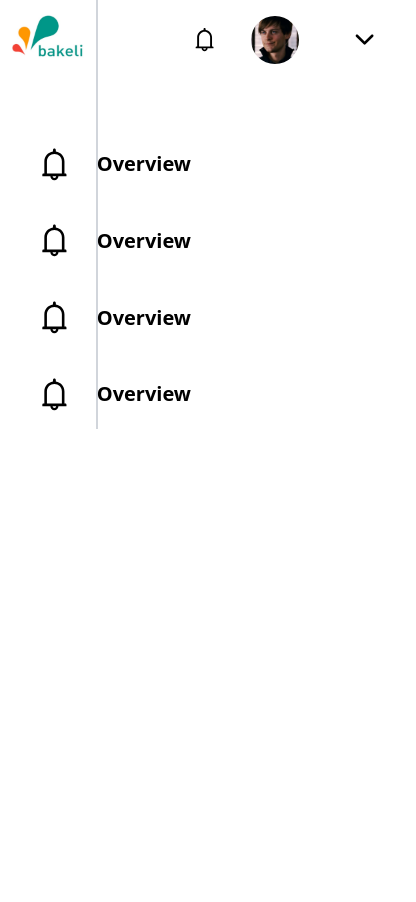
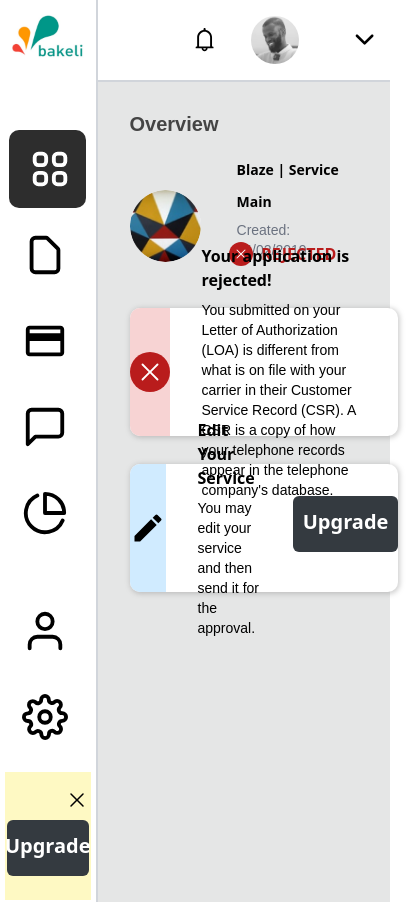
Before and after one commit to Amir31-scurt/Dashboard, a React (Create React App) app: page / in a window 390 px wide. Shown: the top 902 px of the page, 416 px wide, since content can reach past the window. Before the commit the page ends 844 px from the top, so only its background shows below. Built offline with nearby package versions, Linux system fonts and the light colour scheme; some icons are missing.

Commit message:
Contenu Document

```diff
--- a/src/App.js
+++ b/src/App.js
@@ -1,23 +1,22 @@
-import { FaAddressBook } from "react-icons/fa6";
+// import { FaAddressBook } from "react-icons/fa6";
 import React, { useEffect, useState, useRef } from 'react';
+import { FiMessageSquare, FiUser, FiPieChart, FiSettings } from "react-icons/fi";
+import { MdOutlinePayment, MdEdit } from "react-icons/md";
+
 import './index.css'
 import SideBar from './components/SidCompos';
 import './CSS/Style-App.css'
 import NavBar from "./components/NavCompos";
+import { HiXMark } from "react-icons/hi2";
 
 
 
 function App() {
-  //State {etat, donnees dynamiques}//////////////////////
+  //State {etat, donnees dynamiques}/////
 
 
 
-
-
-  // comportement/////////////////////////////////////
-
-
-
+  // comportement///////////////////
 
 
 
@@ -26,11 +25,81 @@ function App() {
   return (
     <div className='flex h-full'>
       {/************ SidBar********** */}
-      <div className='w-1/4 h-auto route border-r-2 border-gray-300 bg-white-500'>
-        <SideBar/>
+      <div className='w-1/4 h-auto route border-r-2 border-gray-300 '>
+        <SideBar />
       </div>
-      <div className='w-3/4 bg-white-500'>
-        <NavBar/>
+
+      <div className="w-3/4">
+        {/********NavBar**********/}
+        <div className=' bg-white-500 border-b-2 border-gray-300 h-22'>
+          <NavBar />
+        </div>
+
+        {/********* ConTenu Page **********/}
+        <div className="documo pt-7">
+          <div className="ms-8">
+            <p className="fonto font-bold text-xl text-[#444]">Overview</p>
+          </div>
+
+          <div className='w-5/12 ms-8 my-8 flex moto'>
+
+            <div className="flex items-center w-3/4 mt-3">
+              <div className="imge">
+                <img src="Images/ellipse1.jpg" className="rounded-full" alt="" />
+              </div>
+              <div className="ms-5 moto2">
+                <h2 className="text-2xl font-bold mb-3 ms-4">Blaze | Service Main</h2>
+                <p className="text-sm ms-4 text-gray-500 fonto">Created: 24/02/2019</p>
+              </div>
+            </div>
+
+            <div className=' mb-4 ms-4 flex items-center justify-center moto3'>
+              <button className="rounded-full bg-red-700 text-white p-1"><HiXMark /></button>
+              <p className="text-red-700 font-bold ms-2">REJECTED</p>
+            </div>
+          </div>
+
+          <div className='ms-8 h-32 w-11/12 shad flex items-center'>
+            <div className="shad2 w-4/12">
+              <button className="rounded-full bg-red-700 text-white w-10 h-10 flex items-center justify-center">
+                <HiXMark className='text-3xl'/>
+              </button>
+            </div>
+            <div className="mx-8">
+              <h3 className='font-bold mb-2'>Your application is rejected! </h3>
+              <p className='text-sm fonto'>
+                You submitted on your Letter of Authorization (LOA) is
+                different from what is on file with your carrier in their Customer Service Record (CSR). A CSR is a copy of
+                how your telephone records appear in the telephone company's database.
+              </p>
+            </div>
+          </div>
+
+          <div className='ms-8 h-32 w-11/12 shad flex items-center mt-7'>
+            <div className="shad23 w-2/12">
+                <MdEdit className='text-4xl'/>
+            </div>
+            <div className="mx-8 w-7/12">
+              <h3 className='font-bold mb-2'>Edit Your Service</h3>
+              <p className='text-sm fonto'>
+                You may edit your service and then send it for the approval.
+              </p>
+            </div>
+
+            <div className="w-2/12 part3 mt-4">
+            <button className="bg-[#343A40] h-14 flex items-center justify-center mb-6 rounded-md	 w-full">
+              <p className="text-white font-bold text-xl pb-1">Upgrade</p>
+            </button>
+          </div>
+          </div>
+
+
+
+
+        </div>
+
+
+
       </div>
     </div>
   );
--- a/src/CSS/Style-App.css
+++ b/src/CSS/Style-App.css
@@ -8,7 +8,7 @@
   font-size: 1.7em;
 }
 .icono{
-  font-size: 2.3em;
+  font-size: 2em;
 }
 .imge{
   width: 90px;
@@ -17,27 +17,55 @@
   width: 100%;
   height: 100%;
 }
-.longeur{
-  width: 90%;
-  margin: auto;
-  background-color: #005898;
-  height: 200px;
+.click{
+  width: 95%;
 }
-.click:hover{
-  background-color: black;
+.focu{
+  width: 95%;
+  background-color: rgba(0, 0, 0, 0.822);
   color: #fff;
-  border-radius: 15px;
+  border-radius: 10px;
+}
+ .click:focus, .click:hover {
+  background-color: rgba(0, 0, 0, 0.822);
+  color: #fff;
+  border-radius: 10px;
 }
 
-
-
-
-
-
-
-
-
-
+.documo{
+  width: 100%;
+  height: 930px;
+  background-color: #010d0d1a;
+}
+.longuer{
+  width: 90%;
+}
+.mono{
+  color:#F59F00;
+  font-weight: bold;
+}
+.mono1{
+  width: 100%;
+}
+.shad{
+  background-color: #fff;
+  box-shadow: 1px 1px 5px 1px rgba(128, 128, 128, 0.368);
+  border-radius: 10px;
+}
+.shad2, .shad23{
+  height: 100%;
+  border-top-left-radius: 10px;
+  border-bottom-left-radius: 10px;
+  display: flex ;
+  justify-content: center;
+  align-items: center;
+}
+.shad2{
+  background-color: #f7d3d3;
+}
+.shad23{
+  background-color: #D0EBFF;
+}
 
 
 
@@ -48,25 +76,63 @@
   .nom h1{
     font-size: 20px;
   }
+  .click, .focu{
+    width: 100%;
+    font-size: 9px;
+  }
 
 }
 @media screen and (max-width : 870px) {
-  .nom p, h1{
+  .nom p, h1, .texto, .part1, .part2 {
     display: none;
   }
-  .imge{
+  .imge, .click, .focu {
     margin: auto;
   }
-
+  .partx{
+    margin-left: 70%;
+  }
+  .click, .focu{
+    display: flex;
+    justify-content: center;
+    align-items: center;
+    font-size: 23px;
+    width: 57%;
+  }
+  .focu{
+    padding-left: 10px;
+  }
+  .click{
+    padding-left: 18px;
+  }
 }
-@media screen and (max-width : 640px) {
-  .nom{
+@media screen and (max-width : 650px) {
+  .nom,.inp, .part1, .part2{
     display: none;
   }
   .cloche{
     margin-left: 20px;
   }
-  .inp{
-    display: none;
+  .click, .focu{
+    width: 90%;
   }
+  .part3{
+    width: 95%;
+  }
+  .moto{
+    width: 98%;
+    flex-direction: column;
+  }
+  .moto2, .moto3{
+    margin-top: -28px;
+    margin-bottom: 10px;
+  }
+  .moto h2{
+    font-size: 14px;
+    margin-bottom: 2px;
+  }
+  .moto3{
+    margin-left: 20px;
+  }
+
 }
--- /dev/null
+++ b/src/components/Menu.js
@@ -0,0 +1,13 @@
+import React from 'react'
+
+export default function Menu({ icone, text }) {
+
+  return (
+    <div className="flex-col click">
+      <button className="flex my-4 px-6 items-center ">
+        <div> {icone} </div>
+        <h2 className="text-lg font-bold texto">{text}</h2>
+      </button>
+    </div>
+  )
+}
--- a/src/components/NavCompos.jsx
+++ b/src/components/NavCompos.jsx
@@ -18,7 +18,7 @@ function NavBar() {
         <div className="flex gap-8 items-center">
           <AiOutlineBell className="cloche" />
           <div className="flex items-center gap-4">
-            <img src="Images/User.jpg" alt="" className="w-12 rounded-full" />
+            <img src="Images/image.jpg" alt="" className="w-12 rounded-full" />
             <h2 className="inp">Kalika</h2>
           </div>
           <IoIosArrowDown className="cloche" />
--- a/src/components/SidCompos.jsx
+++ b/src/components/SidCompos.jsx
@@ -1,5 +1,10 @@
 
-import { AiOutlineBell } from "react-icons/ai";
+
+import { FiMessageSquare, FiUser, FiPieChart, FiSettings } from "react-icons/fi";
+import { HiOutlineDocument, HiOutlineViewGrid } from "react-icons/hi";
+import { HiXMark } from "react-icons/hi2";
+import Menu from "./Menu";
+import Elements from "./Utils"
 export default function SideBar() {
   // state///////////
 
@@ -20,51 +25,48 @@ export default function SideBar() {
 
       {/************* Menu ************/}
 
-      <div className=" mt-10 longuer w-3/4">
+      <div className=" mt-10 longuer">
 
-        <div className=" flex-col flex gap-2">{/*** Main-Menu ***/}
+        {/***=========== Main-Menu ===========***/}
+        <div className=" flex-col flex gap-2">
           <div className="mb-4">
             <h1 className="text-gray-500 font-bold ">MAIN MENU</h1>
           </div>
+          <div className="lex-col flex gap-2 focu">
+            <Menu icone={<HiOutlineViewGrid className="me-6 icono" />} text={'Overview'} />
+          </div>
+          {Elements.map((elem, index) => (<Menu {...elem} key={index} />))}
+        </div>
 
-          <div className="flex-col click">
-            <button className="flex my-4 px-6 items-center ">
-              <AiOutlineBell className="me-6 icono" />
-              <h2 className="text-xl font-bold ">Overview</h2>
+        {/***========== Reference-Menu =========***/}
+        <div className="mt-10">
+          <h1 className="text-gray-500 font-bold ">PREFERENCES</h1>
+        </div>
+
+        <div className="mt-4 flex-col flex gap-2">
+          <Menu icone={<FiUser className="me-6 icono" />} text={'Overview'} />
+          <Menu icone={<FiSettings className="me-6 icono" />} text={'Overview'} />
+        </div>
+
+        {/***========= Notice-Menu =========***/}
+        <div className="mt-4 flex-col flex gap-2 bg-yellow-100 mb-10 mono1">
+          <div className="flex">
+            <div className="w-3/4 m-auto text-center px-12 mt-5 part1">
+              <p className="mono">Upgrade to Enterprise Account!</p>
+            </div>
+            <div className=" w-9 pt-4 partx">
+              <HiXMark className="text-2xl" />
+            </div>
+          </div>
+
+          <div className="w-5/6 m-auto mt-2 part2">
+            <p className="pb-3 fonto">Increase your sales by using special features of Enterprise Membership.</p>
+          </div>
+          <div className="w-4/6 m-auto part3">
+            <button className="bg-[#343A40] h-14 flex items-center justify-center mb-6 rounded-md	 w-full">
+              <p className="text-white font-bold text-xl pb-1">Upgrade</p>
             </button>
           </div>
-
-          <div className="flex-col click">
-            <button className="flex my-4 px-6 items-center ">
-              <AiOutlineBell className="me-6 icono" />
-              <h2 className="text-xl font-bold ">Overview</h2>
-            </button>
-          </div>
-
-          <div className="flex-col click">
-            <button className="flex my-4 px-6 items-center ">
-              <AiOutlineBell className="me-6 icono" />
-              <h2 className="text-xl font-bold ">Overview</h2>
-            </button>
-          </div>
-
-          <div className="flex-col click">
-            <button className="flex my-4 px-6 items-center ">
-              <AiOutlineBell className="me-6 icono" />
-              <h2 className="text-xl font-bold ">Overview</h2>
-            </button>
-          </div>
-
-
-        </div>
-
-
-        <div className="">{/*** Reference-Menu ***/}
-
-        </div>
-
-
-        <div className="">{/*** Notice-Menu ***/}
 
         </div>
       </div>
--- /dev/null
+++ b/src/components/Utils.jsx
@@ -0,0 +1,19 @@
+
+import React from 'react'
+import { HiOutlineDocument, HiOutlineViewGrid } from "react-icons/hi";
+import { AiOutlineBell} from "react-icons/ai";
+import { FiMessageSquare, FiUser, FiPieChart, FiSettings } from "react-icons/fi";
+import { MdOutlinePayment, MdEdit } from "react-icons/md";
+import Menu from './Menu'
+
+
+
+
+const Elements = [
+  { icone: <HiOutlineDocument  className="me-6 icono"/>, text: 'Documents' },
+  { icone: <MdOutlinePayment className="me-6 icono" />, text: 'Payments' },
+  { icone: <FiMessageSquare className="me-6 icono" />, text: 'Messages' },
+  { icone: <FiPieChart className="me-6 icono" />, text: 'Report Center' },
+]
+
+export default Elements
--- a/tailwind.config.js
+++ b/tailwind.config.js
@@ -4,7 +4,11 @@ module.exports = {
     "./src/**/*.{js,jsx,ts,tsx}",
   ],
   theme: {
-    extend: {},
+    extend: {
+      colors: {
+        'regal-blue': '#243c5a',
+      },
+    },
   },
   plugins: [],
 }
```
Also changed, not shown: public/Images/Ellipse1.jpg (added), src/components/Document.jsx (renamed from src/components/Cartes.jsx).
